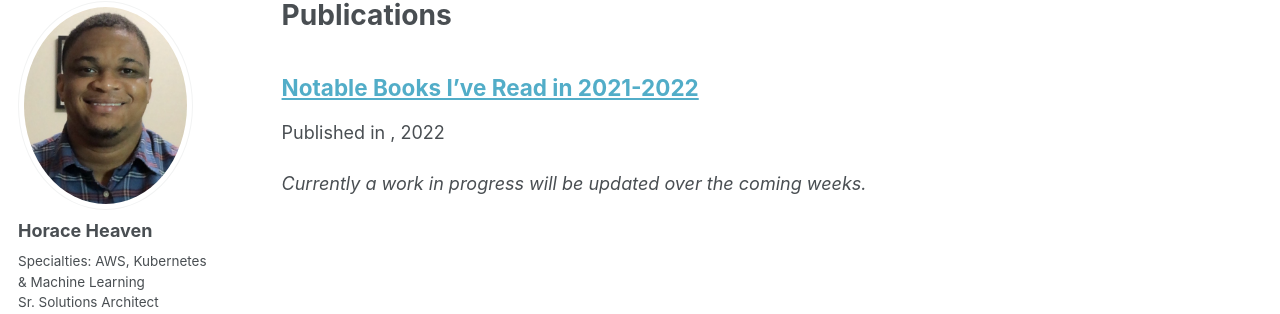
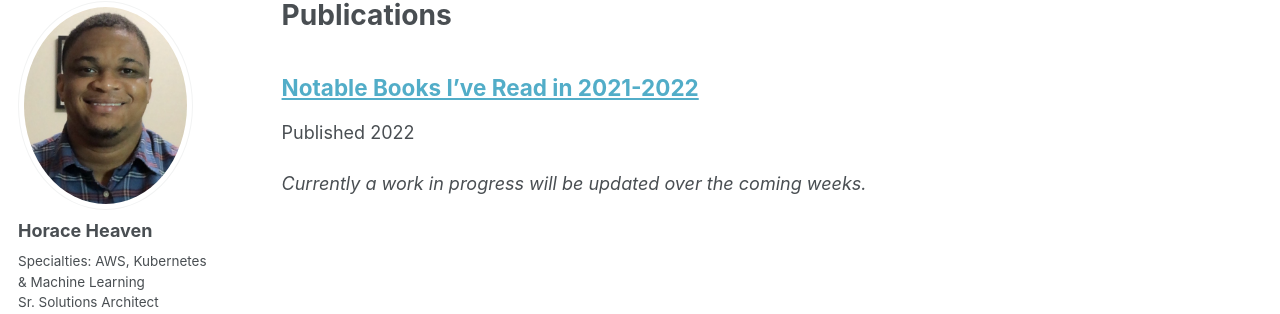
Before and after one commit to horaceheaven/horaceheaven.github.io, a Jekyll site: the page built from _pages/publications.md, in a window 1280 px wide. Shown: the part 117-431 px from the top of the page. Built offline with Jekyll 4.4.1, drawn with Linux system fonts in a browser that asks for light colours.

```diff
--- a/_includes/archive-single.html
+++ b/_includes/archive-single.html
@@ -41,7 +41,7 @@
         {% if post.collection == 'teaching' %}
           <p> {{ post.type }}, <i>{{ post.venue }}</i>, {{ post.date | default: "1900-01-01" | date: "%Y" }} </p>
         {% elsif post.collection == 'publications' %}
-          <p>Published in <i>{{ post.venue }}</i>, {{ post.date | default: "1900-01-01" | date: "%Y" }} </p>
+          <p>Published {{ post.date | default: "1900-01-01" | date: "%Y" }} </p>
         {% elsif post.date %}
          <p class="page__date"><strong><i class="fa fa-fw fa-calendar" aria-hidden="true"></i> {{ site.data.ui-text[site.locale].date_label | default: "Published:" }}</strong> <time datetime="{{ post.date | default: "1900-01-01" | date_to_xmlschema }}">{{ post.date | default: "1900-01-01" | date: "%B %d, %Y" }}</time></p>
         {% endif %}
```
